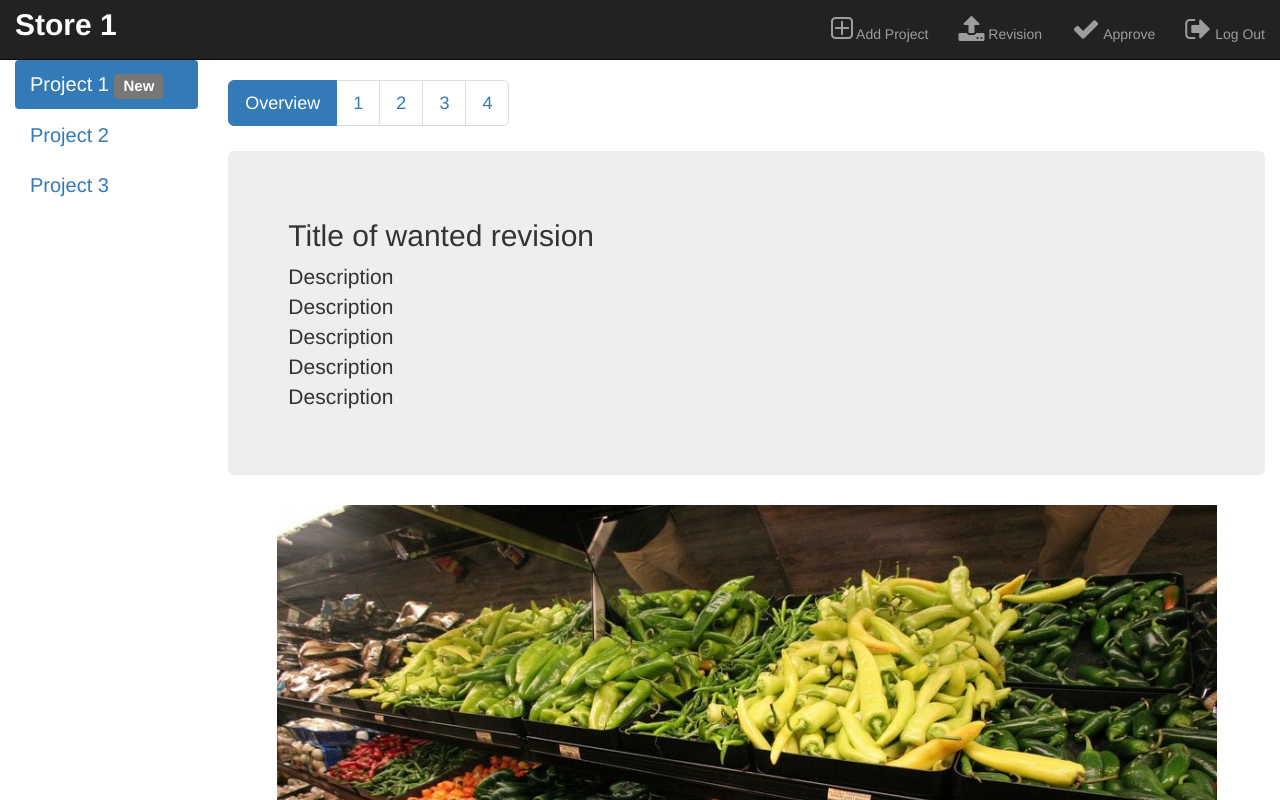
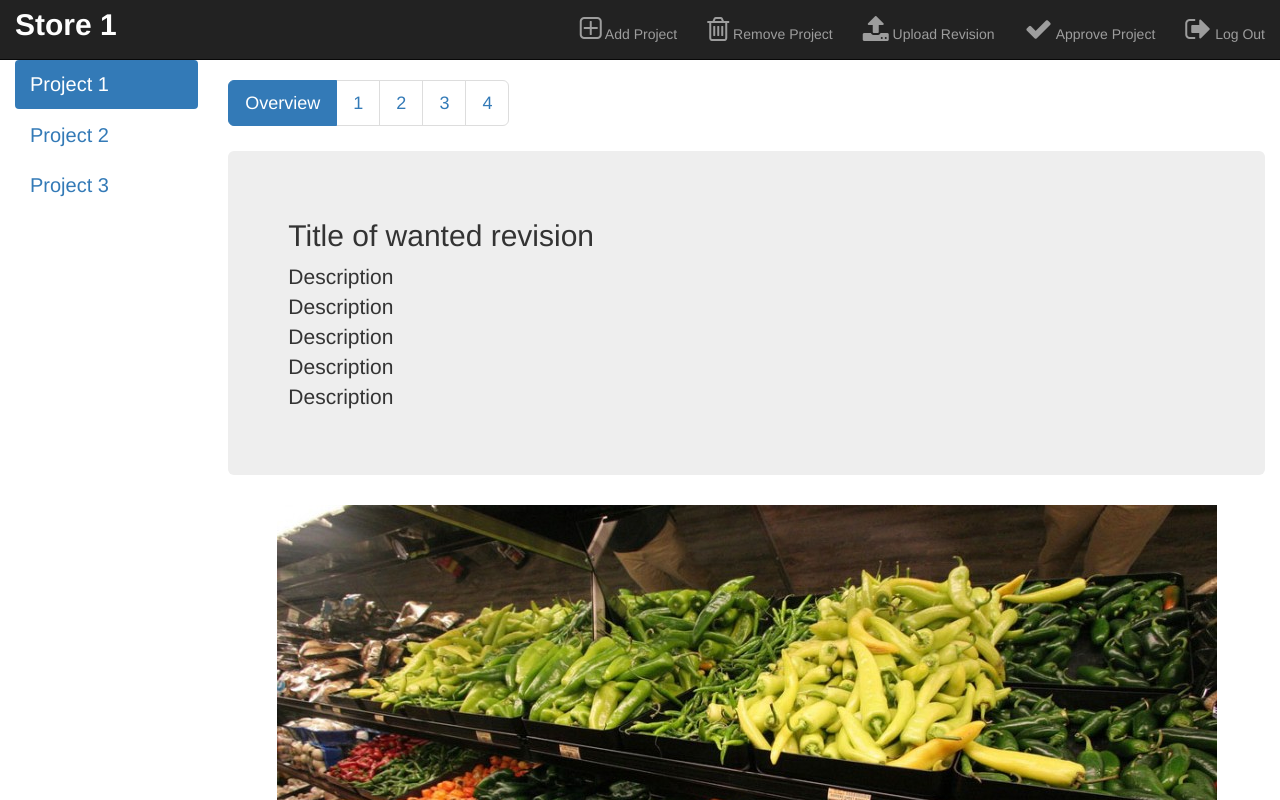
Before and after one commit to roncodingenthusiast/front-end-fokodecode16, a plain HTML site: page index.html in a window 1280 px wide. Shown: the top 800 px of the page. Drawn offline with nearby package versions, Linux system fonts and the light colour scheme.

Commit message:
Refined navbar

```diff
--- a/templates/components/navbar.html
+++ b/templates/components/navbar.html
@@ -12,9 +12,10 @@
         </div>
         <div class="navbar-collapse">
           <ul class="navbar-nav navbar-right nav">
-          <li><a href="/createProject"><i class="fa fa-plus-square-o fa-2x"></i> Add Project</a></li>
-            <li><a href="#"> <i class="fa fa-upload fa-2x"></i> Revision </a></li>
-            <li><a href="#"><i class="fa fa-check fa-2x"></i> Approve </a></li>
+            <li><a href="/createProject"><i class="fa fa-plus-square-o fa-2x"></i> Add Project</a></li>
+            <li><a href="#"><i class="fa fa-trash-o fa-2x"></i> Remove Project</a></li>
+            <li><a href="#"> <i class="fa fa-upload fa-2x"></i> Upload Revision </a></li>
+            <li><a href="#"><i class="fa fa-check fa-2x"></i> Approve Project </a></li>
             <li><a href="#"><i class="fa fa-sign-out fa-2x"></i> Log Out </a></li>
           </ul>
         </div>
--- a/templates/login.html
+++ b/templates/login.html
@@ -3,7 +3,7 @@
 
         <div class="col-sm-3 col-md-2" style="z-index: 1000px; font-size: 20px">
           	<ul class="nav nav-pills nav-stacked">
-            <li role="presentation" class="active"><a href="#"> Project 1 <span class="label label-default">New</span></a></li>
+            <li role="presentation" class="active"><a href="#"> Project 1 </a></li>
             <li role="presentation"><a href="#"> Project 2 </a></li>
             <li role="presentation"><a href="#"> Project 3 </a></li>
         </ul>
@@ -33,7 +33,9 @@
 					<form class="form-horizontal">
 						<div class="form-group">
 						    <div class="col-sm-12">
+						    <div class="jumbotron col-sm-12">
 						      <input type="text" class="form-control" placeholder="Add comment">
+						    </div>
 						    </div>
 						 </div>
 						 <div class="form-group">
@@ -44,7 +46,7 @@
 					</form>
 				</div>
         	</div>
- </div>
+ 		</div>
 </div>
 
 
```
